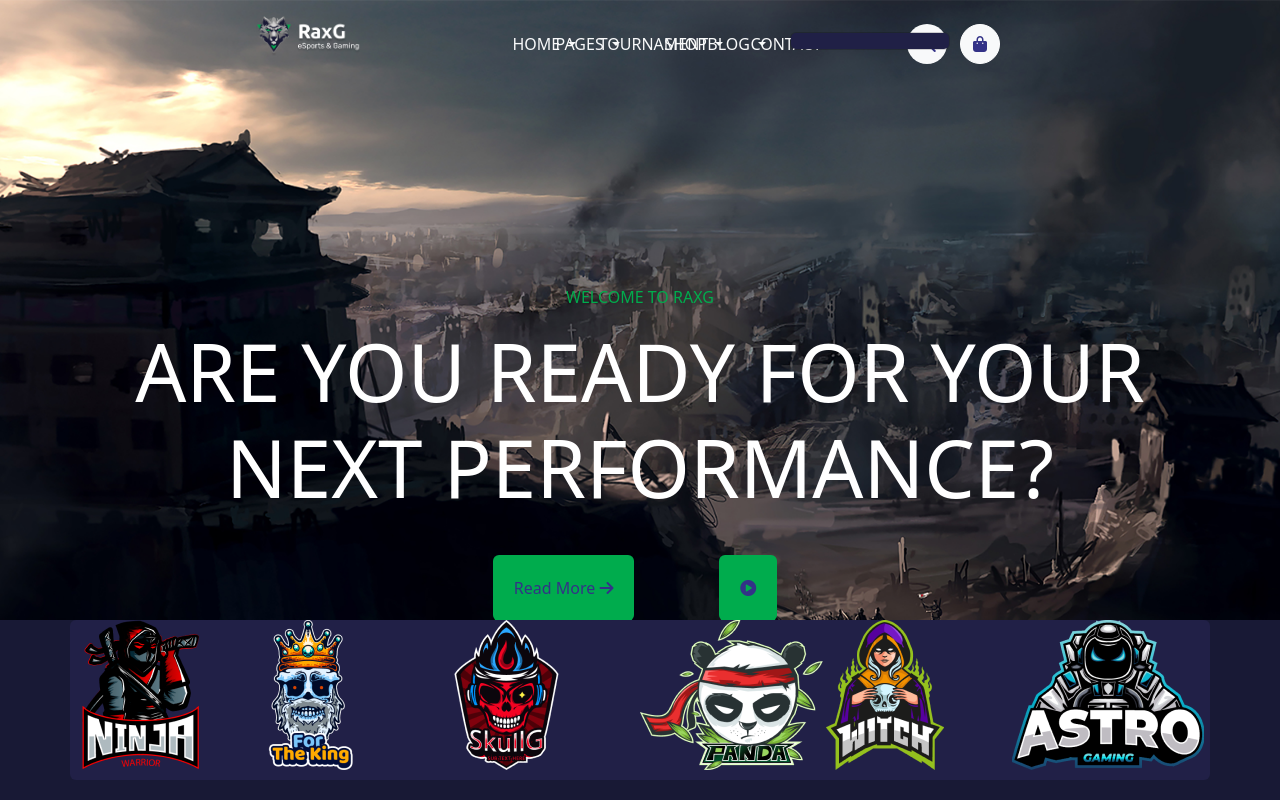
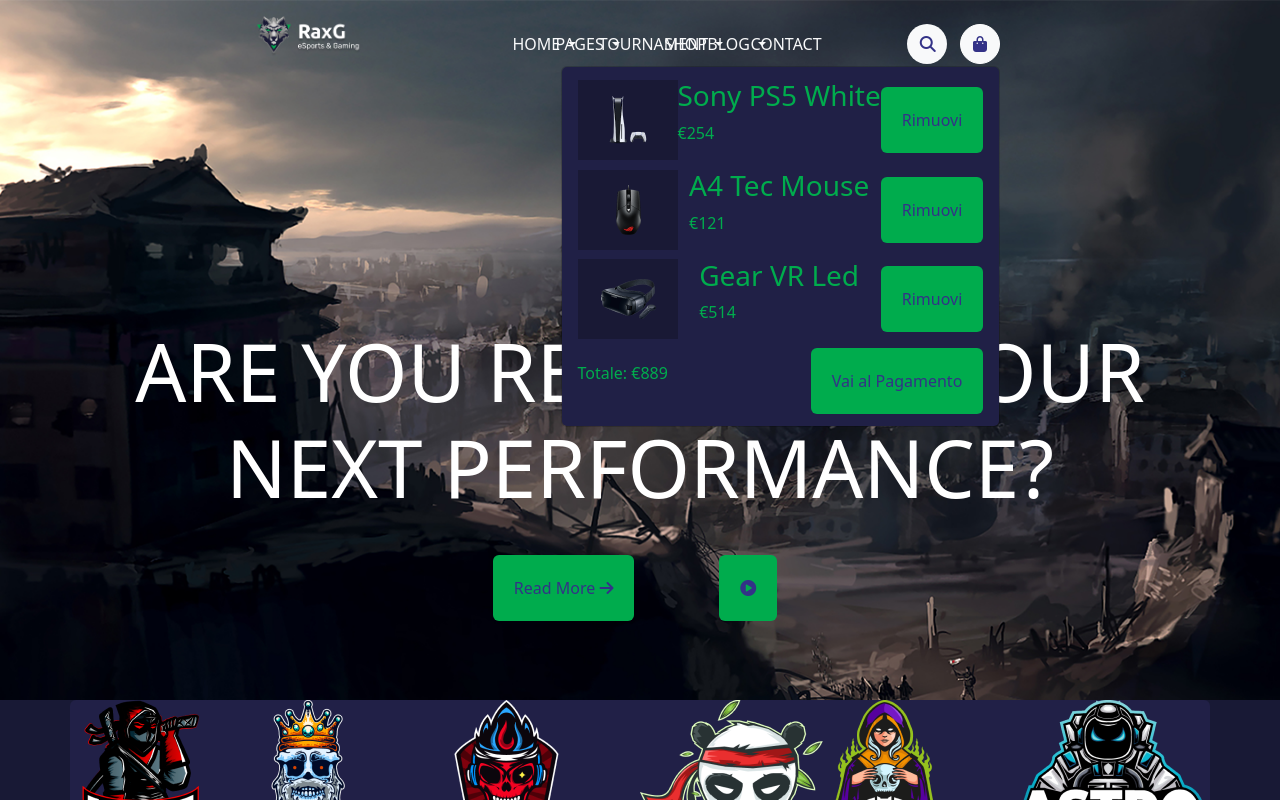
Before and after one commit to LDad1196/proj-html-vuejs, a Vue app: page / in a window 1280 px wide. Both pictures are taken after a click on the button 979 px from the left and 44 px from the top of the page. Shown: the top 800 px of the page. Built offline with nearby package versions, Linux system fonts and the light colour scheme.

Commit message:
Header finito

```diff
--- a/src/components/AppHeader.vue
+++ b/src/components/AppHeader.vue
@@ -5,6 +5,42 @@
     data() {
         return {
             store,
+            isFixed: false,
+            items: [
+                { id: 1, name: 'Sony PS5 White', img: 'cart1.png', price: 254 },
+                { id: 2, name: 'A4 Tec Mouse', img: 'cart2.png', price: 121 },
+                { id: 3, name: 'Gear VR Led', img: 'cart3.png', price: 514 }
+            ]
+        }
+    },
+
+
+    mounted() {
+        window.addEventListener('scroll', this.handleScroll);
+    },
+
+    beforeDestroy() {
+        window.removeEventListener('scroll', this.handleScroll);
+    },
+
+    computed: {
+        total() {
+            return this.items.reduce((sum, item) => sum + item.price, 0);
+        }
+    },
+
+    methods: {
+        handleScroll() {
+            this.isFixed = window.scrollY > 260;
+        },
+
+        removeFromCart(itemId) {
+            this.items = this.items.filter(item => item.id !== itemId);
+        },
+
+        getImg (gameImg) {
+            let risultato = new URL (`../assets/${gameImg}`, import.meta.url);
+            return risultato.href;
         }
     }
 }
@@ -13,7 +49,7 @@
 <template>
     <header class="my-bg">
         <!-- Sezione nav bar -->
-        <div class="flex row align-items-center justify-content-center py-3 px-0 w-100 my-fixed">
+        <div class="flex row align-items-center justify-content-center py-3 px-0 w-100 my-fixed" :class="{ 'navbar-fixed': isFixed}">
 
             <!-- Logo Section -->
             <figure class="col-1 mx-0 px-0">
@@ -24,7 +60,7 @@
             <nav class="col-5 p-0">
                 <div class=" flex row m-0 p-0 px-2 w-100 justify-content-center">
                     <div class="dropdown col-1">
-                        <button class="btn dropdown-toggle text-light border-none" type="button" data-bs-toggle="dropdown" aria-expanded="false">
+                        <button class="btn dropdown-toggle text-light border-none hover" type="button" data-bs-toggle="dropdown" aria-expanded="false">
                             HOME
                         </button>
                         <ul class="dropdown-menu bg-violet">
@@ -35,7 +71,7 @@
                         </ul>
                     </div>
                     <div class="dropdown col-1">
-                        <button class="btn dropdown-toggle text-light border-none" type="button" data-bs-toggle="dropdown" aria-expanded="false">
+                        <button class="btn dropdown-toggle text-light border-none hover" type="button" data-bs-toggle="dropdown" aria-expanded="false">
                             PAGES
                         </button>
                         <ul class="dropdown-menu bg-violet">
@@ -48,12 +84,12 @@
                             </ul>
                     </div>
                     <div class="my-width">
-                        <button class="btn  text-light border-none" type="button" data-bs-toggle="dropdown" aria-expanded="false">
+                        <button class="btn  text-light border-none hover" type="button" data-bs-toggle="dropdown" aria-expanded="false">
                             TOURNAMENT
                         </button>
                     </div>
                     <div class="dropdown col-1">
-                        <button class="btn dropdown-toggle text-light border-none" type="button" data-bs-toggle="dropdown" aria-expanded="false">
+                        <button class="btn dropdown-toggle text-light border-none hover" type="button" data-bs-toggle="dropdown" aria-expanded="false">
                             SHOP
                         </button>
                         <ul class="dropdown-menu bg-violet">
@@ -72,7 +108,7 @@
                         </ul>
                     </div>
                     <div class="col-1">
-                        <button class="btn text-light border-none" type="button" data-bs-toggle="dropdown" aria-expanded="false">
+                        <button class="btn text-light border-none hover" type="button" data-bs-toggle="dropdown" aria-expanded="false">
                         CONTACT
                         </button>
                     </div>
@@ -80,7 +116,7 @@
             </nav>
 
             <!-- Sezione Shop -->
-            <div class="col-1 flex row justify-content-between m-0 p-0">
+            <div class="col-1 flex row justify-content-center m-0 p-0">
                 <div class="col-6">
                     <div class="btn-group dropstart">
                         <button type="button" class="btn bg-light my-size shop-zone rounded-5" data-bs-toggle="dropdown" aria-expanded="false">
@@ -92,18 +128,31 @@
                         </ul>
                       </div>
                 </div>
-                <div class="col-6">
-                    <div class="btn-group dropstart">
+                <div class="dropdown col-6">
                     <button type="button" class="btn bg-light my-size shop-zone rounded-5" data-bs-toggle="dropdown" aria-expanded="false">
                         <i class="fa-solid fa-bag-shopping violet-c"></i>
                     </button>
-                        <ul class="dropdown-menu m-2 bg-violet">
-                            <li></li>
-                        </ul>
+                    <div class="dropdown-menu bg-violet" aria-labelledby="dropdownMenuButton">
+                        <div class="shopping-cart">
+                            <div v-for="item in items" :key="item.id" class="cart-item dropdown-item ">
+                                <img :src="getImg(item.img)" :alt="item.name">
+                                <div class="item-details">
+                                    <h3 class="text-green">{{ item.name }}</h3>
+                                    <p class="price text-green">€{{ item.price }}</p>
+                                </div>
+                                <button class="btn btn-green" @click="removeFromCart(item.id)">Rimuovi</button>
+                            </div>
+                        <div class="checkout dropdown-item">
+                            <p class="text-green">Totale: €{{ total }}</p>
+                            <button class="btn btn-green" @click="checkout">Vai al Pagamento</button>
                         </div>
                     </div>
                     </div>
                   </div>
+            </div>
+        </div>
+
+        <!-- Sezione Carosello -->
         <div id="carouselExampleSlidesOnly" class="carousel slide" data-bs-ride="carousel">
             <div class="carousel-inner">
               <div class="carousel-item carousel-image bg-img-1 active">
@@ -165,13 +214,13 @@
     .my-bg {
         color: white;
     }
-
     .my-con {
         position: absolute;
         top: 0;
         left: 50%;
         translate: -50% 0;
     }
+
     .bg-img-1 {
         background-image: url(../assets/banner1.png);
     }
@@ -185,7 +234,7 @@
       }
 
       .carousel-image {
-        height: 90vh;
+        height: 100vh;
         background-repeat: no-repeat;
         background-size: cover;
         background-position: top;
@@ -198,10 +247,16 @@
 
     }
 
+
     .my-fixed {
         position: fixed;
         top: 0;
+        transition: background-color 0.3s ease;
         z-index: 3;
+    }
+
+    .navbar-fixed {
+        background-color: rgba(000,000,000, 0.5);
     }
 
     li {
@@ -245,6 +300,13 @@
         background-color: #202046;
     }
 
+    .dropdown-item {
+        display: flex;
+        align-items: center;
+        justify-content: space-between;
+
+      }
+
     .my-size {
         width: 40px;
         height: 40px;
@@ -259,7 +321,7 @@
     .banner-social {
         position: absolute;
         left: -20%;
-        transform: translate(-50%, 125%);
+        transform: translate(-50%, 150%);
     }
 
     .banner-social > li {
```
Lines whose indentation alone changed are shown as unchanged.
